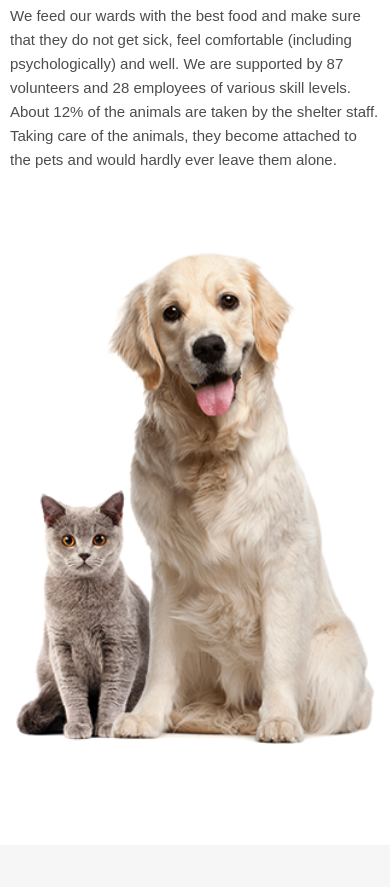
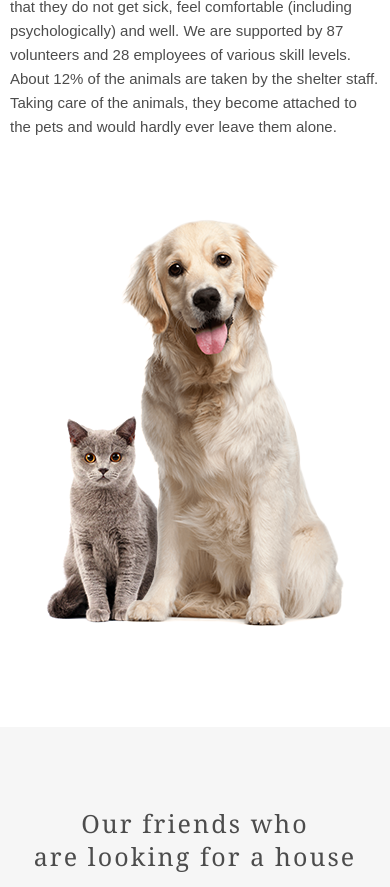
Before and after one commit to MariaSuz/Shelter, a website: page shelter/index.html in a window 390 px wide. Shown: the part 1110-1997 px from the top of the page. Drawn offline with Linux system fonts and the light colour scheme; files whose address does not match are found by name.

Commit message:
feat: fix images

```diff
--- a/shelter/src/sass/layouts/_about.scss
+++ b/shelter/src/sass/layouts/_about.scss
@@ -1,10 +1,10 @@
 .about__img {
     display: block;
     @include tablet-mobile{
-       width: 98%;
+       max-width: 300px;
     }
     @include media-mobile{
-        width: 86%;
+        max-width: 260px;
      }
 }
 
--- a/shelter/src/sass/layouts/_donation.scss
+++ b/shelter/src/sass/layouts/_donation.scss
@@ -18,10 +18,7 @@
 
 .donation__dog-img{
     @include tablet-mobile{
-        width: 98%;
-     }
-     @include media-mobile{
-        width: 87%;
+        max-width: 260px;
      }
 }
 
--- a/shelter/src/sass/layouts/_footer.scss
+++ b/shelter/src/sass/layouts/_footer.scss
@@ -10,6 +10,11 @@
         flex-wrap: wrap;
         justify-content: center;
         gap: 60px 60px;
+    }
+    @include tablet-mobile{
+        align-items: center;
+        gap: 28px 10px;
+        text-align: center;
     }
     @include media-mobile{
         align-items: center;
@@ -98,8 +103,20 @@
 }
 
 .footer__img{
+    @include media-tablet{
+        max-width: 320px;
+        padding-top: 10px;
+    }
+    @include pc-tablet{
+        max-width: 320px;
+        padding-top: 10px;
+    }
+    @include tablet-mobile {
+        max-width: 260px;
+        padding-top: 10px;
+    }
     @include media-mobile{
-        width: 87%;
+        max-width: 260px;
         padding-top: 10px;
     }
 }
--- a/shelter/src/sass/layouts/_header.scss
+++ b/shelter/src/sass/layouts/_header.scss
@@ -156,15 +156,17 @@
 .img-start-screen{
     max-width: 100%;
     object-fit: contain;
-    position: sticky;
     align-self: flex-end;
+    @include pc-tablet {
+        max-height: 593px;
+    }
     @include media-tablet{
-        max-width: 81%;
+        max-height: 593px;
         left: 70px;
     }
     @include tablet-mobile {
         left: 20px;
-        max-width: 88%;
+        max-height: 271px;
     }
 
 }
--- a/shelter/src/sass/layouts/_wrapper.scss
+++ b/shelter/src/sass/layouts/_wrapper.scss
@@ -73,6 +73,9 @@
 
 .pets__wrapper {
     background-color:$background-color-pets;
+    @include media-mobile{
+       margin-top: -4px;
+    }
 }
 
 .help__wrapper{
@@ -93,7 +96,7 @@
     }
     @include media-mobile{
         padding-top: 42px;
-        padding-bottom: 38px;
+        padding-bottom: 40px;
     }
 }
 
```
Also changed, not shown: shelter/pets.html (+2 -2 lines), shelter/style.css, 1 other file.
